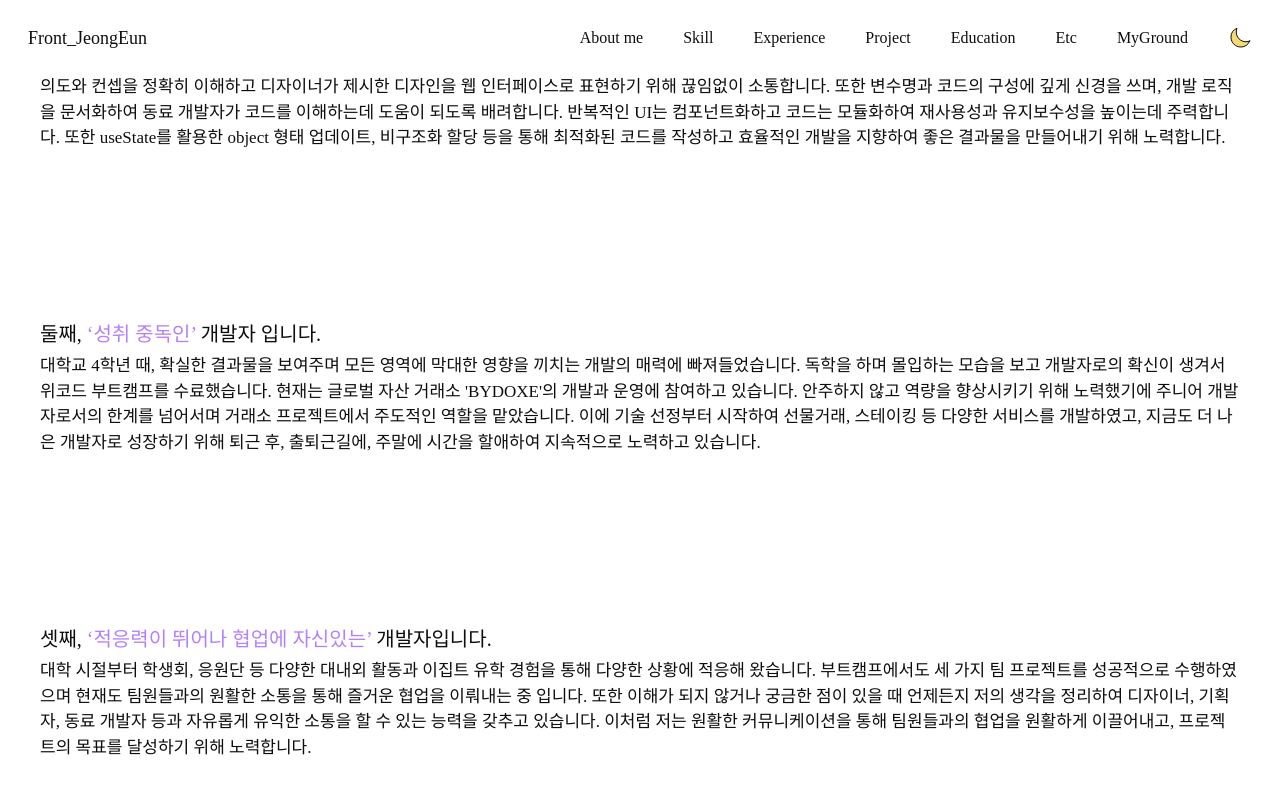
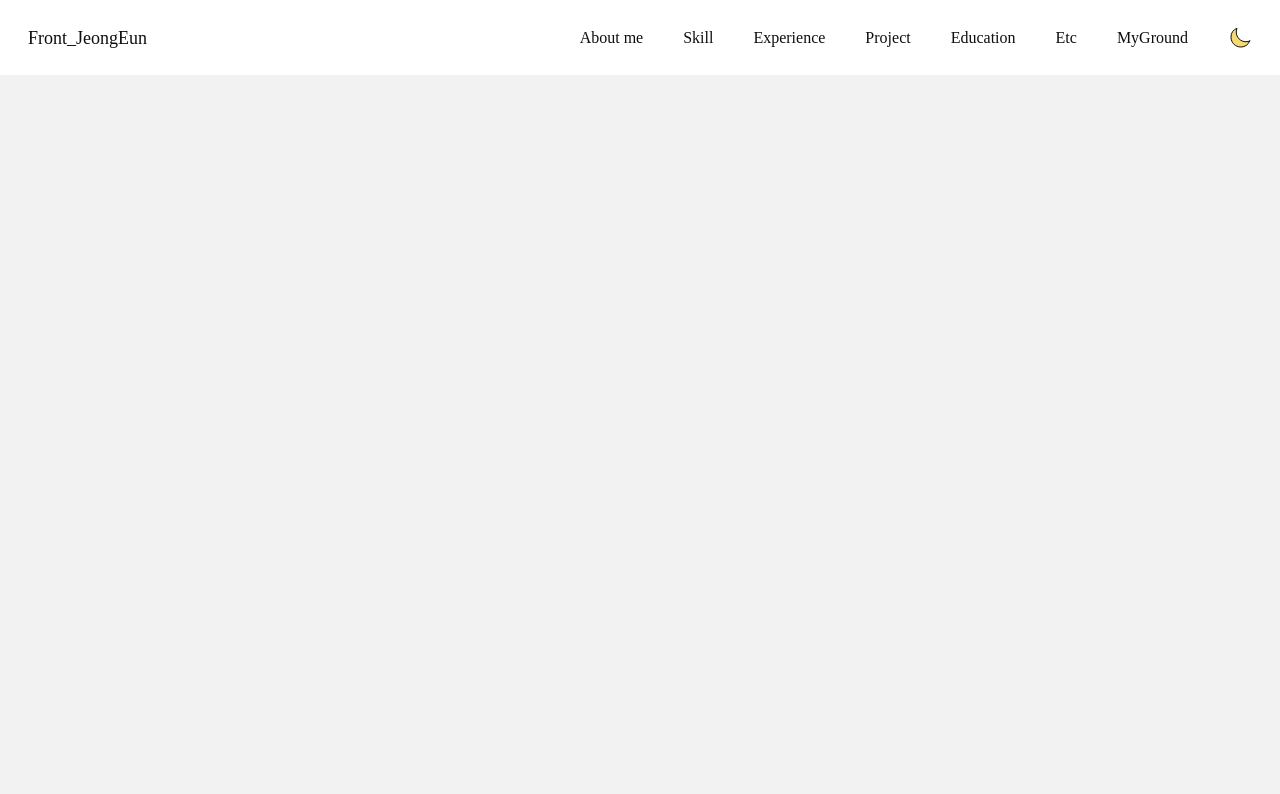
Before and after one commit to wjddms4107/jeongEun_portfolio, a Next.js app: page /IntroduceSection in a window 1280 px wide. Shown: the top 794 px of the page. Built offline with nearby package versions, Linux system fonts and the light colour scheme; a web font is replaced by a local one.

Commit message:
fix : 다크모드 및 IntroduceSection 에러 수정

```diff
--- a/components/HeaderUl.tsx
+++ b/components/HeaderUl.tsx
@@ -8,7 +8,9 @@ interface IHeaderUlProps {
 }
 
 export default function HeaderUl({ isClickHamberger, serIsClickHamberger }: IHeaderUlProps) {
-  const { theme, setTheme } = useTheme();
+  const { theme, setTheme, systemTheme } = useTheme();
+  const currentTheme = theme === "system" ? systemTheme : theme;
+
   const router = useRouter();
   const { pathname } = router;
 
@@ -49,7 +51,10 @@ export default function HeaderUl({ isClickHamberger, serIsClickHamberger }: IHea
       <li className={liStyle} onClick={() => router.push("/my-ground")}>
         MyGround
       </li>
-      <li className={liStyle} onClick={() => setTheme(theme === "dark" ? "light" : "dark")}>
+      <li
+        className={liStyle}
+        onClick={() => (theme == "dark" ? setTheme("light") : setTheme("dark"))}
+      >
         {theme === "dark" ? (
           <svg
             xmlns="http://www.w3.org/2000/svg"
--- a/components/MainHeader.tsx
+++ b/components/MainHeader.tsx
@@ -11,7 +11,7 @@ import MobileHeader from "./MobileHeader";
 import HeaderUl from "./HeaderUl";
 
 export default function MainHeader() {
-  const { theme } = useTheme();
+  const { theme, setTheme } = useTheme();
   const router = useRouter();
   const { pathname } = router;
 
@@ -46,6 +46,14 @@ export default function MainHeader() {
       window.removeEventListener("scroll", handleScroll);
       window.removeEventListener("resize", handleResize);
     };
+  }, []);
+
+  useEffect(() => {
+    const mode = localStorage.getItem("theme");
+
+    if (mode === "light" || mode === "dark") {
+      setTheme(mode);
+    }
   }, []);
 
   return (
--- a/libs/client/useMenuAnimation.ts
+++ b/libs/client/useMenuAnimation.ts
@@ -29,7 +29,7 @@ export function useMenuAnimation(isOpen: boolean) {
         delay: isOpen ? staggerMenuItems : 0,
       },
     );
-  }, [isOpen]);
+  }, [isOpen, animate]);
 
   return scope;
 }
--- a/pages/HomeSection.tsx
+++ b/pages/HomeSection.tsx
@@ -1,4 +1,4 @@
-import { useState, useRef } from "react";
+import { useState, useRef, useEffect } from "react";
 import { motion, useAnimationFrame } from "framer-motion";
 import { useTypingAnimation } from "@/libs/client/useTypingAnimation";
 import { useCursorBlink } from "@/libs/client/useCursorBlink";
@@ -78,7 +78,7 @@ export default function HomeSection() {
               개발자 노정은을 소개합니다! <br /> 사진을 클릭해주세요!
             </div>
           </div>
-          <IntroduceSection setIsOpen={() => setIsOpen(false)} />
+          <IntroduceSection isOpen={isOpen} setIsOpen={() => setIsOpen(false)} />
         </div>
       </div>
 
--- a/pages/IntroduceSection.tsx
+++ b/pages/IntroduceSection.tsx
@@ -1,10 +1,17 @@
 interface IProps {
   setIsOpen: () => void;
+  isOpen: boolean;
 }
 
-export default function IntroduceSection({ setIsOpen }: IProps) {
+export default function IntroduceSection({ setIsOpen, isOpen }: IProps) {
   return (
-    <div className="introduceSection absolute top-0 right-0 h-full w-full bg-white p-5 lg:p-10 flex flex-col justify-between dark:bg-darkLightGray200">
+    <div
+      className="introduceSection absolute top-0 right-0 h-full w-full bg-white p-5 pt-7 lg:p-10 flex flex-col justify-between dark:bg-darkLightGray200"
+      style={{
+        pointerEvents: isOpen ? "auto" : "none",
+        clipPath: "inset(10% 50% 90% 50% round 10px)",
+      }}
+    >
       <svg
         onClick={setIsOpen}
         xmlns="http://www.w3.org/2000/svg"
@@ -12,7 +19,7 @@ export default function IntroduceSection({ setIsOpen }: IProps) {
         viewBox="0 0 24 24"
         strokeWidth="1.5"
         stroke="currentColor"
-        className="introduce w-6 lg:w-10 h-6 lg:h-10 absolute top-[10px] right-[10px] cursor-pointer"
+        className="introduce w-7 lg:w-10 h-7 lg:h-10 absolute top-[5px] lg:top-[10px] right-[5px] lg:right-[10px] cursor-pointer"
       >
         <path
           strokeLinecap="round"
--- a/pages/_app.tsx
+++ b/pages/_app.tsx
@@ -5,7 +5,7 @@ import "@/styles/globals.css";
 
 export default function App({ Component, pageProps }: AppProps) {
   return (
-    <ThemeProvider attribute="light">
+    <ThemeProvider attribute="class">
       <Layout>
         <Component {...pageProps} />
       </Layout>
--- a/tsconfig.json
+++ b/tsconfig.json
@@ -5,7 +5,7 @@
     "allowJs": true,
     "skipLibCheck": true,
     "strict": true,
-    "forceConsistentCasingInFileNames": false,
+    "forceConsistentCasingInFileNames": true,
     "noEmit": true,
     "esModuleInterop": true,
     "module": "esnext",
```
